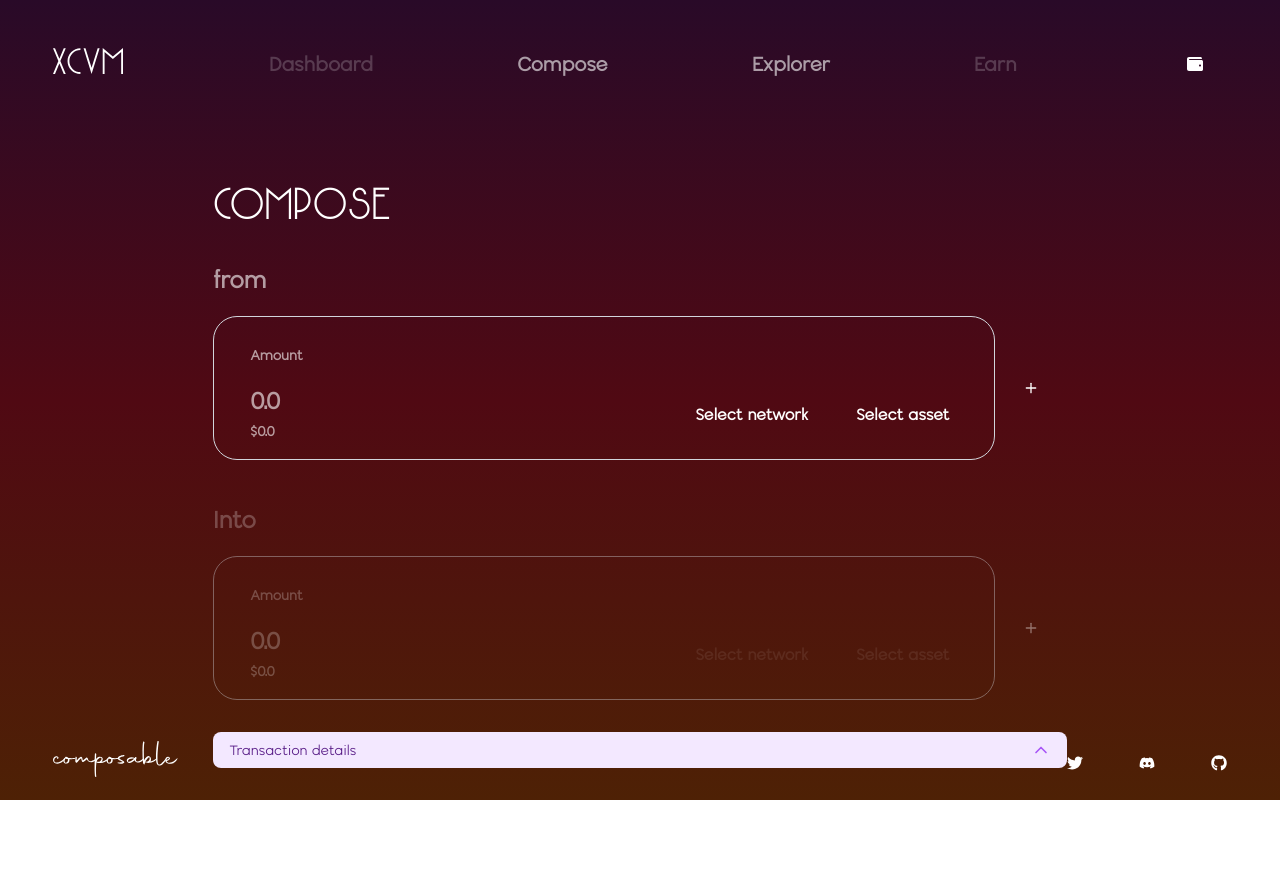
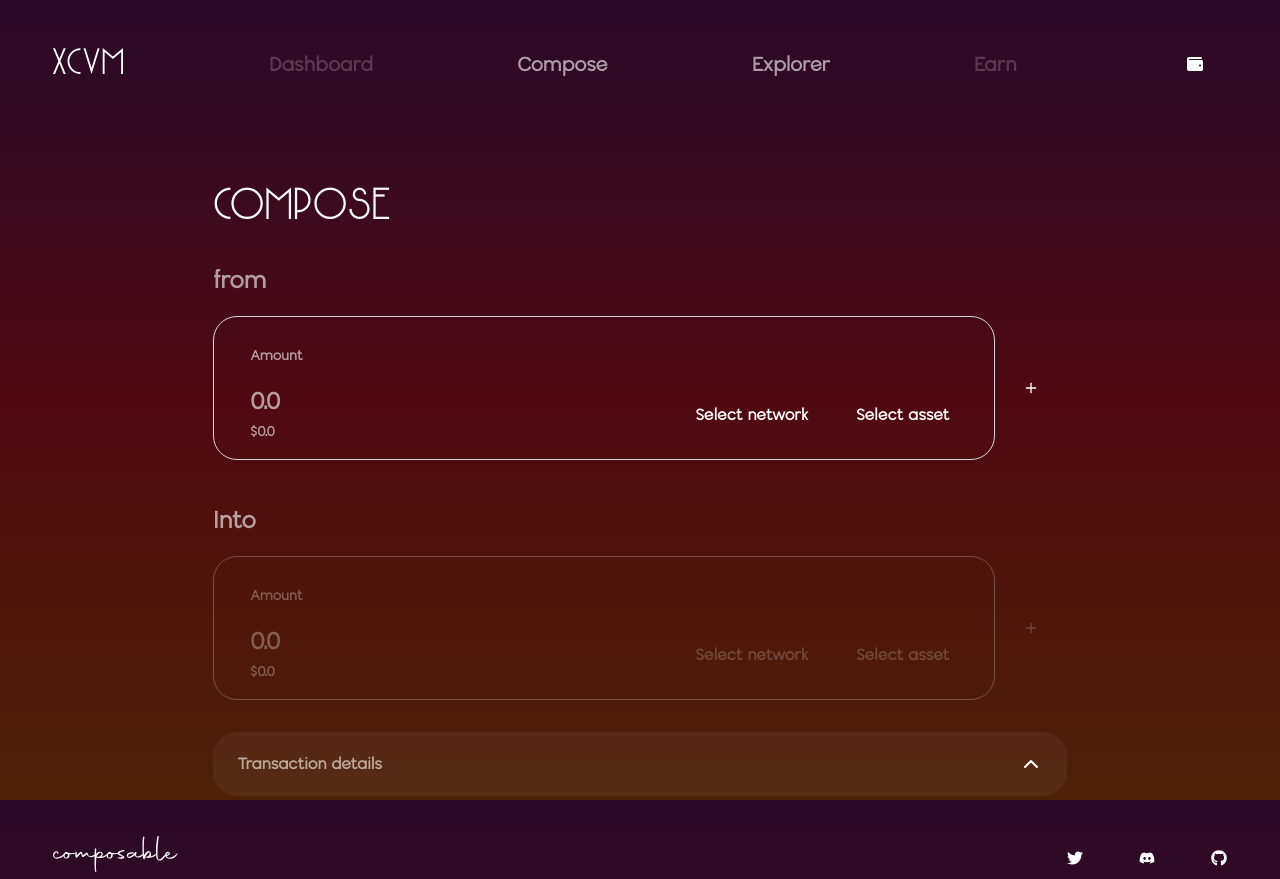
Before and after one commit to juansvc/xcvm, a Next.js app: page /compose in a window 1280 px wide. Before the commit the page ends 800 px from the top, so only its background shows below. Built offline with nearby package versions, Linux system fonts and the light colour scheme; what tailwindcss-border-gradient-radius would draw is missing.

Commit message:
feat: update compose, layout

```diff
--- a/src/components/Molecules/Dialog.tsx
+++ b/src/components/Molecules/Dialog.tsx
@@ -1,14 +1,14 @@
 import { Dialog as HeadlesDialog, Transition } from '@headlessui/react'
-import { Fragment } from 'react';
+import { FC, Fragment, ReactNode } from 'react';
 
 export interface DialogProps {
   title: string;
-  children: React.ReactNode;
+  children: ReactNode;
   onClose: (value: boolean) => void;
   show: boolean;
 }
 
-export const Dialog: React.FC<DialogProps> = ({
+export const Dialog: FC<DialogProps> = ({
   title,
   children,
   onClose,
--- /dev/null
+++ b/src/components/Molecules/Disclosure.tsx
@@ -0,0 +1,44 @@
+import { Disclosure as DisclosureHeadless } from "@headlessui/react";
+import { FC, ReactNode } from "react";
+import { FiChevronUp } from "react-icons/fi";
+
+import clsxm from "@/lib/clsxm";
+
+export interface DisclosureProps {
+  title: string;
+  children: ReactNode;
+  disabled?: boolean;
+}
+
+export const Disclosure: FC<DisclosureProps> = ({
+  title,
+  children,
+  disabled
+}) => {
+  return (
+    <div className={`pt-8 mx-auto rounded-3xl ${disabled && 'cursor-not-allowed pointer-events-none select-none'}`}>
+      <DisclosureHeadless>
+        {({ open }) => (
+          <>
+            <DisclosureHeadless.Button className={clsxm(
+                  'flex w-full justify-between  bg-white/5 h-16 px-6 py-5 text-white/60 p',
+                  open ? 'rounded-b-none rounded-t-3xl' :
+                  'rounded-3xl'
+                )}>
+              <span>{title}</span>
+              <FiChevronUp
+                className={clsxm(
+                  'h-6 w-6 text-white',
+                  open ? 'rotate-180 transform' : ''
+                )}
+              />
+            </DisclosureHeadless.Button>
+            <DisclosureHeadless.Panel className='px-6 py-5 bg-white/5 rounded-b-3xl text-white/60 p'>
+                {children}
+            </DisclosureHeadless.Panel>
+          </>
+        )}
+      </DisclosureHeadless>
+    </div>
+  )
+}
--- a/src/components/Molecules/InputAsset.tsx
+++ b/src/components/Molecules/InputAsset.tsx
@@ -1,17 +1,22 @@
+import Image from 'next/image';
 import { FC, useState } from "react";
+
+import clsxm from "@/lib/clsxm";
 
 import { Input, InputProps } from "@/components/Atom";
 
+import { getToken } from "@/defi/Tokens";
+
 export interface InputAssetProps extends InputProps{
   children?: React.ReactNode;
-  icon?: JSX.Element;
+  assetIcon?: string;
   label?: string;
 }
 
 export const InputAsset: FC<InputAssetProps> = (
   {
     children,
-    icon,
+    assetIcon,
     className,
     disabled
   }
@@ -19,21 +24,32 @@
   const [value, setValue] = useState('');
 
   return (
-    <div className={`border border-gray-300 rounded-3xl h-36 px-3 py-2 relative ${className}`}>
-      <label htmlFor="name" className="block text-sm mt-5 ml-6 text-white/60">
+    <div className={clsxm(
+      'border rounded-3xl h-36 px-3 py-2 relative',
+      className,
+      disabled ? 'border-gray-300/30 text-white/30' :
+      'border-gray-300 text-white/60'
+    )}>
+      <label htmlFor="name" className="block text-sm mt-5 ml-6">
         Amount
       </label>
+      {assetIcon &&
+        <div className='inline-flex ml-6'><Image src={getToken(assetIcon).icon} width={20} height={20} alt='' /></div>
+      }
+      <div className='inline-flex flex-col'>
         <Input
           type="number"
           id="input-asset"
-        className="block w-full border-0 bg-transparent p-0 text-white/60 placeholder-white/60 focus:ring-0 text-2xl mt-5 ml-6"
+          className={`block w-full border-0 bg-transparent p-0 focus:ring-0 text-2xl mt-5 ml-6
+          ${disabled ? 'placeholder-white/30' : 'placeholder-white/60'}`}
           placeholder="0.0"
           onChange={e => setValue(e.target.value)}
           disabled={disabled}
         />
-      <label htmlFor="name" className="block text-sm mt-1 ml-6 text-white/60">
+        <label htmlFor="name" className="block text-sm mt-1 ml-6">
           ${value === '' ? '0.0' : value}
         </label>
+      </div>
       <div className='absolute bottom-5 right-5'>
         {children}
       </div>
--- a/src/components/layout/Footer.tsx
+++ b/src/components/layout/Footer.tsx
@@ -4,7 +4,7 @@
 
 export default function Footer() {
   return (
-    <footer className='absolute left-0 right-0 bottom-4 w-11/12 flex mx-auto h-auto items-center justify-between'>
+    <footer className='w-11/12 flex mx-auto h-auto items-center justify-between select-none mt-10'>
       <Link href='https://composable.finance/' passHref>
         <a target="_blank" rel="noopener noreferrer"><Image className='object-contain' alt='' src="/svg/composable-light.svg" height={36} width={125.24} /></a>
       </Link>
--- a/src/components/layout/Header.tsx
+++ b/src/components/layout/Header.tsx
@@ -15,7 +15,7 @@
 
 export default function Header() {
   return (
-    <header className='sticky top-0z-50'>
+    <header className='sticky top-0z-50 select-none'>
       <div className='w-11/12 mx-auto flex h-32 items-center justify-between'>
         <Link href='/' passHref>
           <a><Image className='w-44 object-contain' alt='' src="/svg/xcvm.svg" height={26} width={70} /></a>
--- a/src/pages/compose.tsx
+++ b/src/pages/compose.tsx
@@ -1,13 +1,13 @@
-import { Disclosure } from '@headlessui/react';
 import Image from 'next/image';
 import { useEffect, useState } from 'react';
-import { FiChevronUp,FiPercent,FiPlus } from "react-icons/fi";
+import { FiPercent,FiPlus } from "react-icons/fi";
 
 import clsxm from '@/lib/clsxm';
 
 import { Button } from '@/components';
 import Layout from '@/components/layout/Layout';
 import { Dialog } from '@/components/Molecules/Dialog';
+import { Disclosure } from '@/components/Molecules/Disclosure';
 import { InputAsset } from '@/components/Molecules/InputAsset';
 import { Search } from '@/components/Molecules/Search';
 
@@ -65,7 +65,7 @@
                 <div className='w-full h-32 mt-6'>
                   <h5 className='text-white/60 mb-5'>from</h5>
                   <div className='flex justify-between'>
-                    <InputAsset id='input-asset' className='w-11/12'>
+                    <InputAsset assetIcon={selectedAssetFrom !== '' ? selectedAssetFrom : undefined} id='input-asset' className='w-11/12'>
                       <>
                         {(selectedNetworkFrom !== '' && selectedAssetFrom !== '') &&
                           <Button className='h-10 px-4 mx-2' variant='secondary' onClick={() => ({})}><FiPercent width={18} height={18}/></Button>
@@ -91,14 +91,14 @@
                 </div>
                 <div className={clsxm(
                     'w-full mt-28',
-                    disabled && 'opacity-40 cursor-not-allowed'
+                    disabled && 'cursor-not-allowed'
                   )}>
                   <div className='flex justify-between'>
                     <h5 className='text-white/60 mb-5'>Into</h5>
 
                   </div>
                   <div className='flex justify-between'>
-                    <InputAsset disabled={disabled} id='input-asset' className='w-11/12'>
+                    <InputAsset disabled={disabled} assetIcon={selectedAssetInto !== '' ? selectedAssetInto : undefined} id='input-asset' className='w-11/12'>
                     <>
                         {(selectedNetworkInto !== '' && selectedAssetInto !== '') &&
                           <Button disabled={disabled} className='h-10 px-4 mx-2' variant='secondary' onClick={() => ({})}><FiPercent width={18} height={18}/></Button>
@@ -119,33 +119,30 @@
                         }
                       </>
                     </InputAsset>
-                    <Button className='w-[72px] h-36' variant='outline'><FiPlus width={24} height={24}/></Button>
+                    <Button disabled={disabled} className='w-[72px] h-36' variant='outline'><FiPlus width={24} height={24}/></Button>
                   </div>
                 </div>
               </div>
             </div>
-
-      <div className=" pt-8 mx-auto rounded-3xl">
-        <Disclosure>
-          {({ open }) => (
-            <>
-              <Disclosure.Button className="flex w-full justify-between rounded-lg bg-purple-100 px-4 py-2 text-left text-sm font-medium text-purple-900 hover:bg-purple-200 focus:outline-none focus-visible:ring focus-visible:ring-purple-500 focus-visible:ring-opacity-75">
-                <span>Transaction details</span>
-                <FiChevronUp
-                  className={`${
-                    open ? 'rotate-180 transform' : ''
-                  } h-5 w-5 text-purple-500`}
-                />
-              </Disclosure.Button>
-              <Disclosure.Panel className="px-4 pt-4 pb-2 text-sm text-gray-500">
-                  Test
-              </Disclosure.Panel>
-            </>
-          )}
-        </Disclosure>
-      </div>
-
-
+            {/* TODO: Change with API */}
+            <Disclosure disabled={disabled} title='Transaction details'>
+              <div className='flex justify-between p'>
+                <span className='text-white/60'>Transaction fee</span>
+                <span>0.2 PICA</span>
+              </div>
+              <div className='flex justify-between p my-3'>
+                <span className='text-white/60'>Deadline</span>
+                <span>5 mins</span>
+              </div>
+              <div className='flex justify-between p my-3'>
+                <span className='text-white/60'>AMM</span>
+                <span>Uniswap, Sushiswap</span>
+              </div>
+              <div className='flex justify-between p'>
+                <span className='text-white/60'>Slippage</span>
+                <span>0.1%</span>
+              </div>
+            </Disclosure>
           </section>
         </main>
       </Layout>
--- a/src/pages/index.tsx
+++ b/src/pages/index.tsx
@@ -23,8 +23,8 @@
       <div className="absolute w-[100%] h-[100%] opacity-[0.46] blur-[20px] mix-blend-normal overflow-hidden">
         <video autoPlay={true} loop={true} muted={true} playsInline={true}
         className="bg-cover bg-[50% 50%] absolute m-auto w-[100%] h-[100%] right-[-100%] bottom-[-100%] top-[-100%] left-[-100%] object-cover z-[-100] inline-block align-baseline">
-          <source src="https://assets.website-files.com/62977215d4f6f22062a9d0a2/629a2a5e5162e97c9cf6361f_XCVM video final-transcode.mp4"/>
-            <source src="https://assets.website-files.com/62977215d4f6f22062a9d0a2/629a2a5e5162e97c9cf6361f_XCVM video final-transcode.webm"/>
+          <source src="/images/background-xcvm.mp4"/>
+            <source src="/images/background-xcvm.webm"/>
         </video>
       </div>
     </div>
--- a/src/styles/globals.css
+++ b/src/styles/globals.css
@@ -4,15 +4,12 @@
 
 @layer base {
   html{
-    background: linear-gradient(180deg, #290a28 0%, #500913 50%, #4e2105 100%);
-    background-position: center;
-    background-repeat: no-repeat;
+    background: linear-gradient(180deg, #290a28 0%, #500913 50%, #4e2105 100%) no-repeat center center fixed;
     background-size: cover;
   }
 
-  #__next, html, body{
-    height:100%;
-    margin:0;
+  html, body {
+    height: 100%;
   }
 
   a {
```
Also changed, not shown: 2 other files (tests, documents, lock files or other folders). Lines whose indentation alone changed are shown as unchanged.
